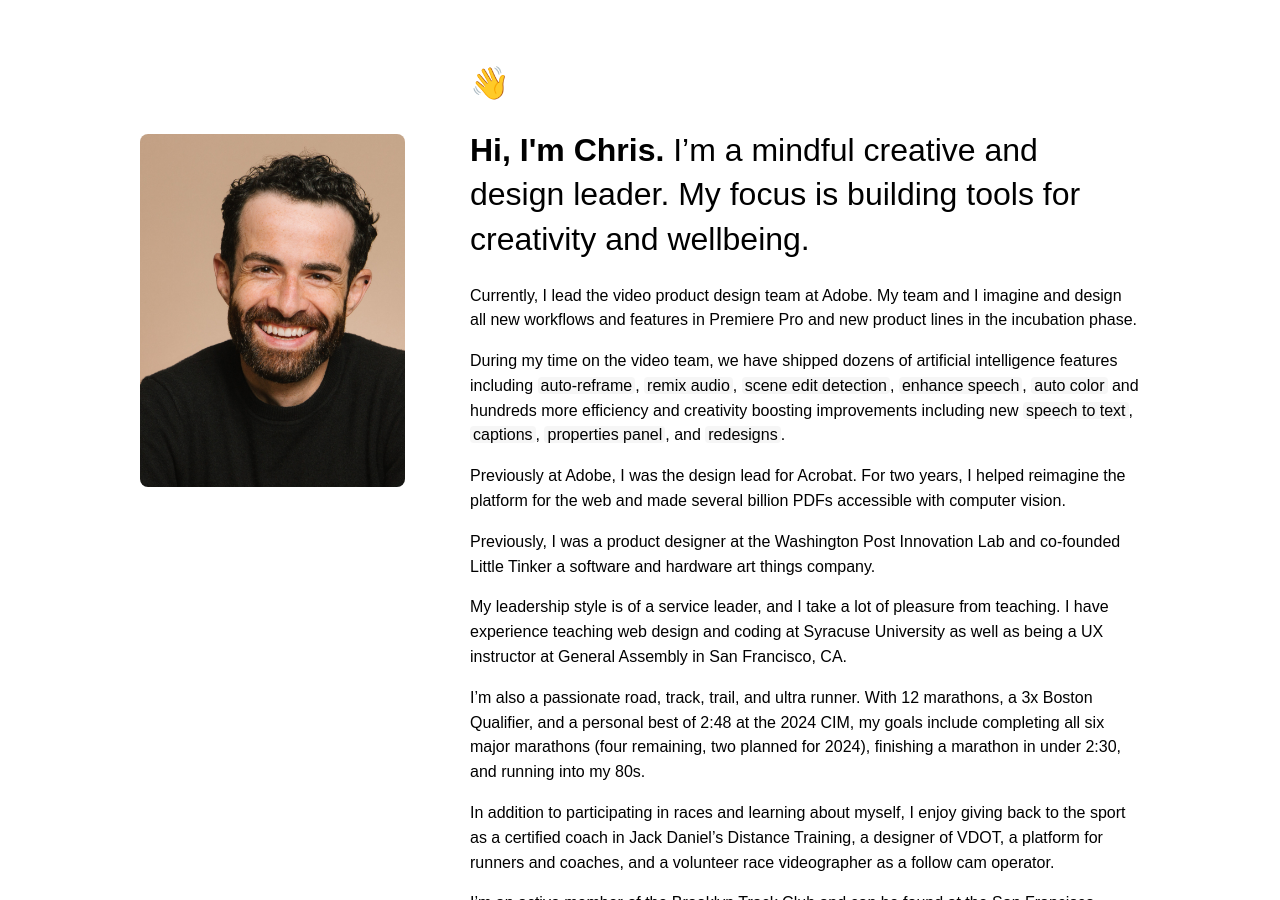
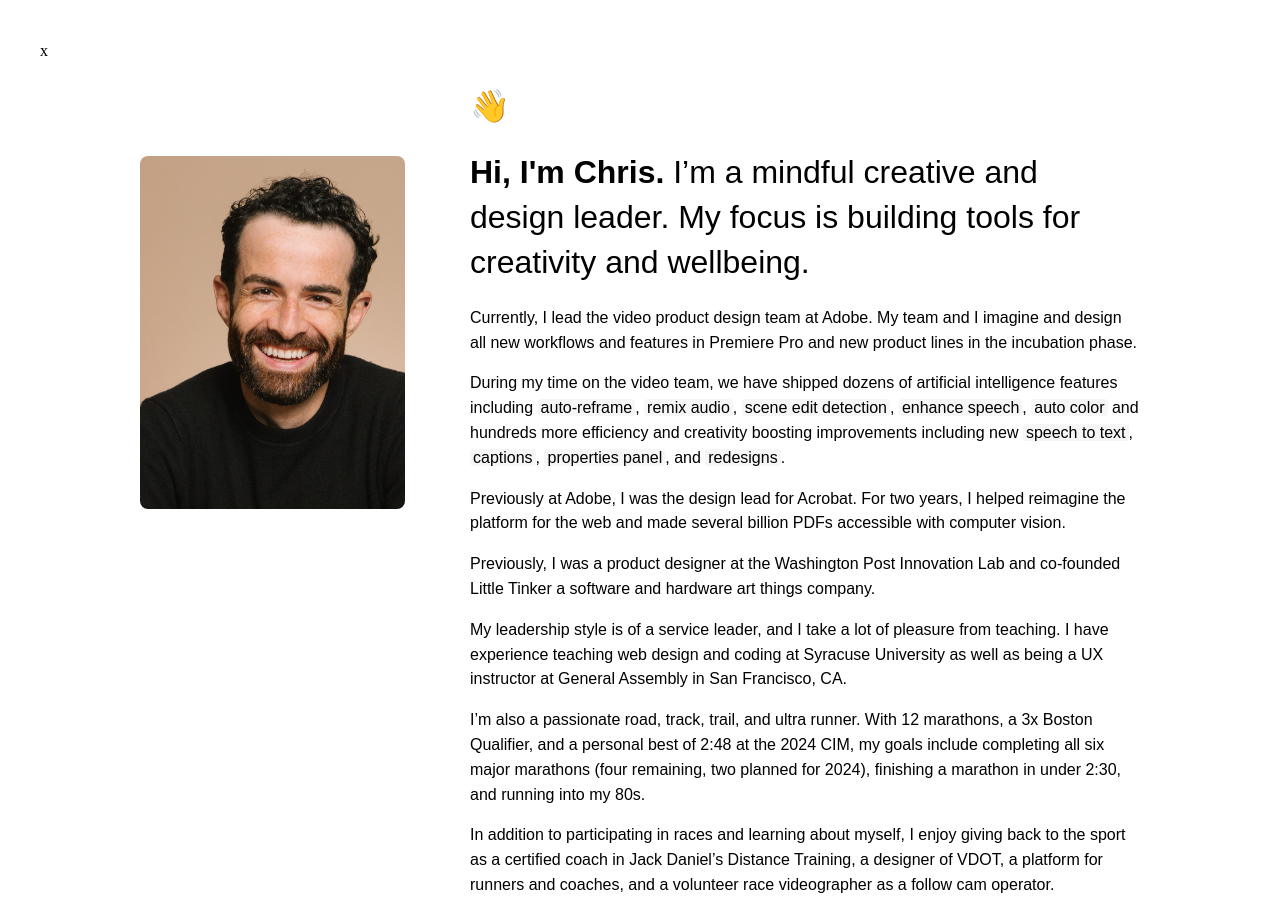
Before and after one commit to ReptarAzar/reptarazar.github.io, a Jekyll site: the page 5.0/index.html, which Jekyll copies as it is, in a window 1280 px wide and 900 px high. Built offline with Jekyll 4.4.1, drawn with Linux system fonts in a browser that asks for light colours; some web fonts are replaced.

```diff
--- a/5.0/index.html
+++ b/5.0/index.html
@@ -1,4 +1,4 @@
-<!doctype html>
+x<!doctype html>
 <html class="no-js" lang="">
 
 <!-- =============================================================================
```
Also changed, not shown: other parts of 5.0/index.html (+1 -1 lines), 4 other files.
